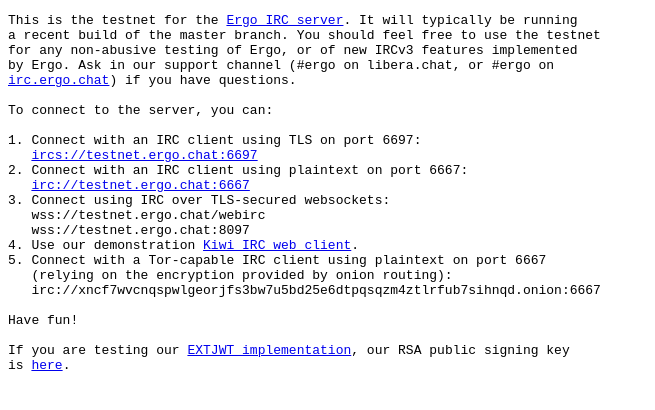
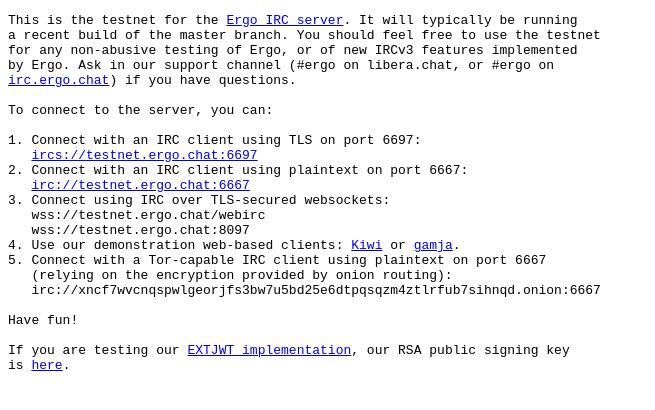
Before and after one commit to ergochat/testnet.ergo.chat, a plain HTML site: page index.html in a window 1280 px wide. Shown: the whole page, without its empty margins (0-655 px from the left). Drawn offline with Linux system fonts and the light colour scheme.

Commit message:
update testnet configs

```diff
--- a/index.html
+++ b/index.html
@@ -23,7 +23,7 @@
 3. Connect using IRC over TLS-secured websockets:
    wss://testnet.ergo.chat/webirc
    wss://testnet.ergo.chat:8097
-4. Use our demonstration <a href="/kiwi">Kiwi IRC web client</a>.
+4. Use our demonstration web-based clients: <a href="/kiwi/">Kiwi</a> or <a href="/gamja/">gamja</a>.
 5. Connect with a Tor-capable IRC client using plaintext on port 6667
    (relying on the encryption provided by onion routing):
    irc://xncf7wvcnqspwlgeorjfs3bw7u5bd25e6dtpqsqzm4ztlrfub7sihnqd.onion:6667
```
Also changed, not shown: 1 other file.
